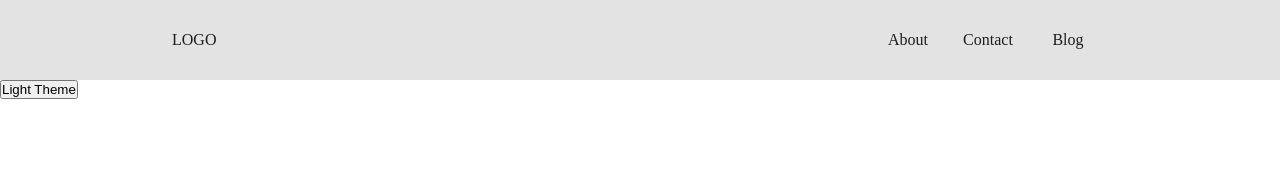
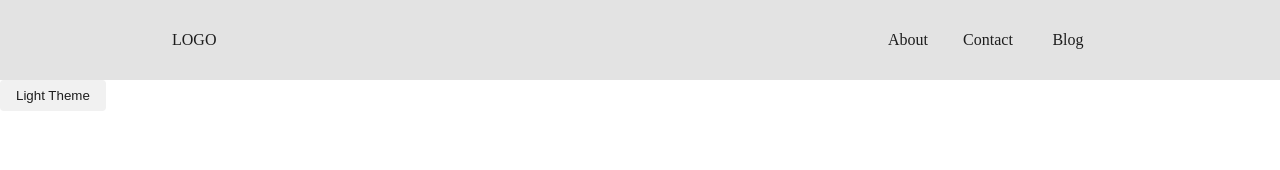
Before and after one commit to LuisECL/react-test01, a React (Create React App) app: page / in a window 1280 px wide. Shown: the top 170 px of the page. Built offline with nearby package versions, Linux system fonts and the light colour scheme.

Commit message:
style: Toggle DarkBtn component's dark className

```diff
--- a/src/components/DarkBtn.js
+++ b/src/components/DarkBtn.js
@@ -1,19 +1,23 @@
 import {React, useState} from "react";
+import "./DarkBtn.scss"
 
 function DarkBtn() {
   const [theme, setTheme] = useState("Light")
 
-  function handleTheme(){
+  function handleTheme(e){
     if(theme === "Light"){
-      setTheme("Dark")
+      setTheme("Dark");
+      e.target.classList.toggle("dark");
     } else {
-      setTheme("Light")
+      setTheme("Light");
+      e.target.classList.toggle("dark");
+
     }
   }
 
   return(
     <div>
-      <button onClick={handleTheme}>
+      <button className="theme-btn" onClick={handleTheme}>
         {theme} Theme
       </button>
     </div>
--- a/src/components/DarkBtn.scss
+++ b/src/components/DarkBtn.scss
@@ -0,0 +1,28 @@
+$white-light: #f1f1f1;
+$white-mid: #e3e3e3;
+$white-dark: #cecece;
+$black-light: #2b2b2b;
+$black-mid: #1D1D1D;
+$black-dark: #0a0a0a;
+
+.theme-btn {
+  padding: 0.5rem 1rem;
+  border: none;
+  border-radius: 4px;
+  background-color: $white-light;
+  color: $black-mid;
+  cursor: pointer;
+
+  &:hover{
+    background-color: $white-dark;
+  }
+
+  &.dark {
+    background-color: $black-light;
+    color: $white-mid;
+  }
+
+  &.dark:hover{
+    background-color: $black-mid;
+  }
+}
```
